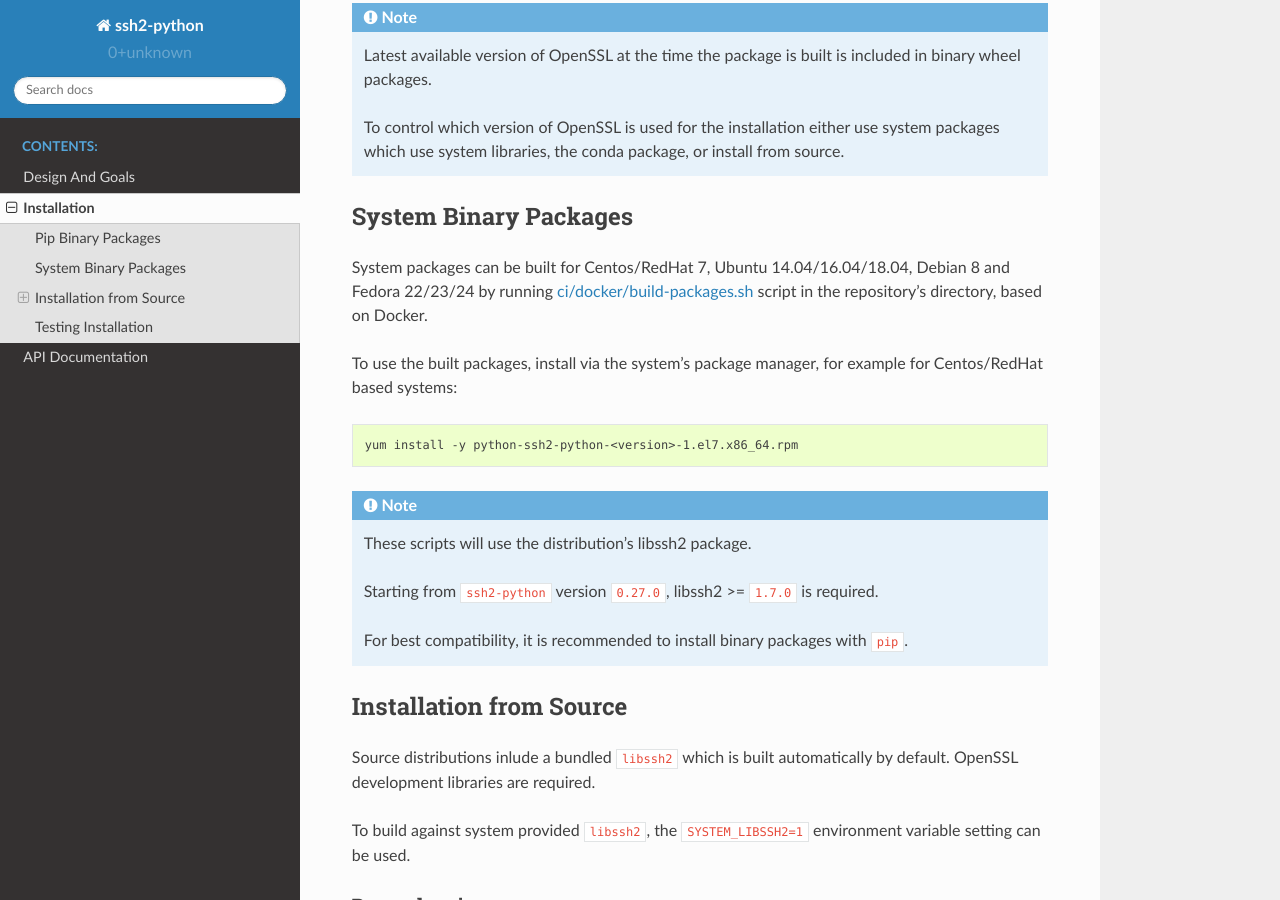
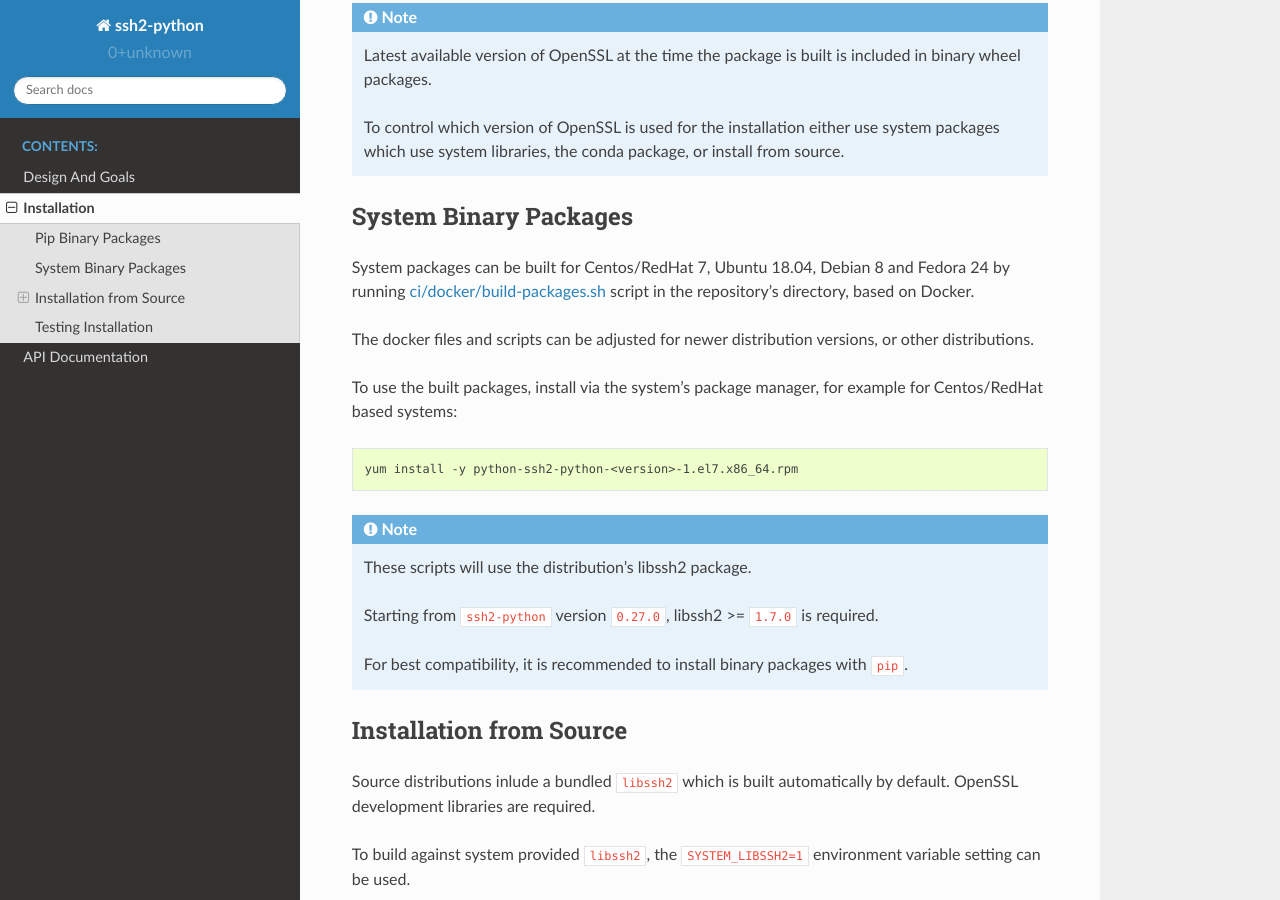
Before and after one commit to ParallelSSH/ssh2-python, a Sphinx documentation site: the page built from doc/installation.rst, in a window 1280 px wide and 900 px high, scrolled down 532 px. Built offline with Sphinx 7.4.7 and the Read the Docs theme 2.0.0, drawn with Linux system fonts in a browser that asks for light colours; some of the changed lines change nothing that is shown; some of the changed text lies outside the part shown.

Commit message:
WIP - Updated dockerfiles, documentation

```diff
--- a/doc/installation.rst
+++ b/doc/installation.rst
@@ -27,7 +27,9 @@
 System Binary Packages
 =======================
 
-System packages can be built for Centos/RedHat 7, Ubuntu 14.04/16.04/18.04, Debian 8 and Fedora 22/23/24 by running `ci/docker/build-packages.sh <https://github.com/ParallelSSH/ssh2-python/blob/master/ci/docker/build-packages.sh>`_ script in the repository's directory, based on Docker.
+System packages can be built for Centos/RedHat 7, Ubuntu 18.04, Debian 8 and Fedora 24 by running `ci/docker/build-packages.sh <https://github.com/ParallelSSH/ssh2-python/blob/master/ci/docker/build-packages.sh>`_ script in the repository's directory, based on Docker.
+
+The docker files and scripts can be adjusted for newer distribution versions, or other distributions.
 
 To use the built packages, install via the system's package manager, for example for Centos/RedHat based systems:
 
@@ -109,9 +111,9 @@
 
 
 Ubuntu
-_______
+-------
 
-Example for Debian or Ubuntu based distributions.
+Example build for Debian or Ubuntu based distributions.
 
 .. code-block:: shell
 
@@ -123,9 +125,9 @@
 
 
 RedHat
-_______
+-------
 
-Example for RedHat based distributions.
+Example build for RedHat based distributions.
 
 .. code-block:: shell
 
```
Also changed, not shown: 7 other files.
